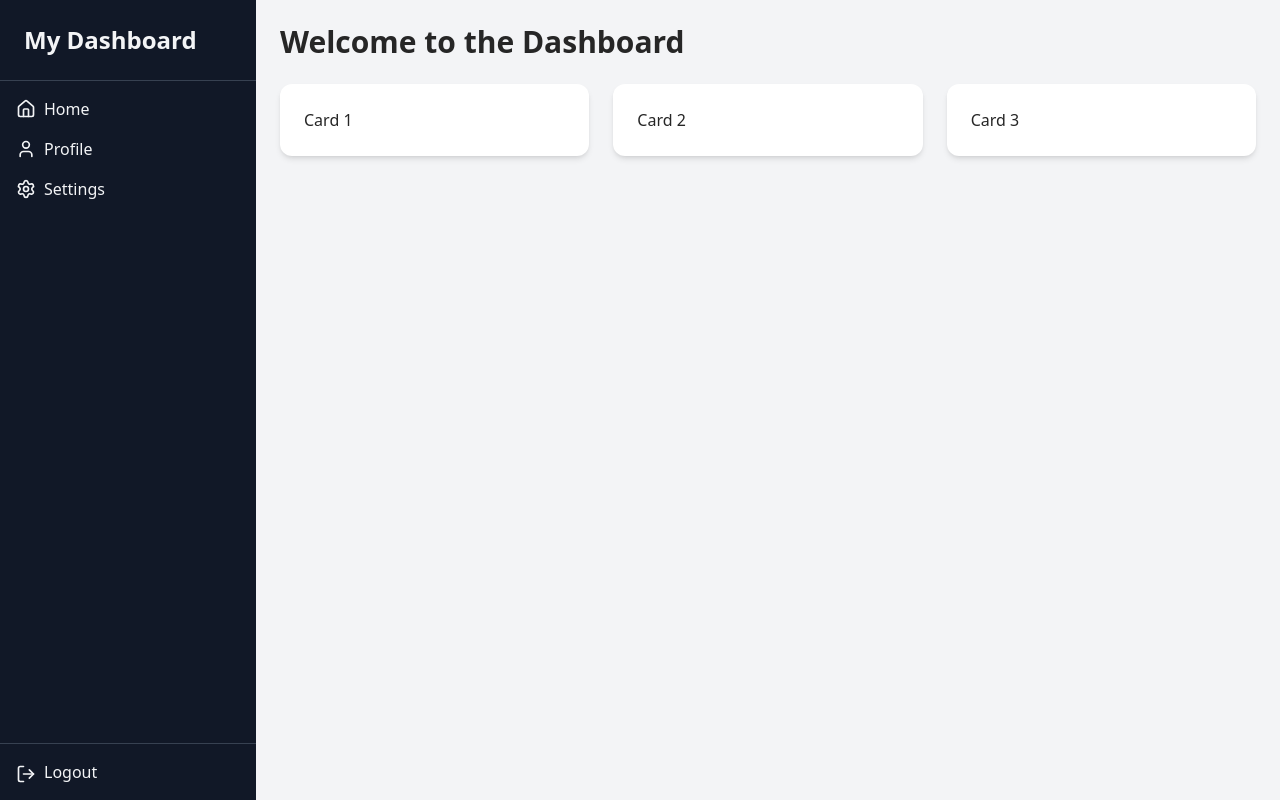
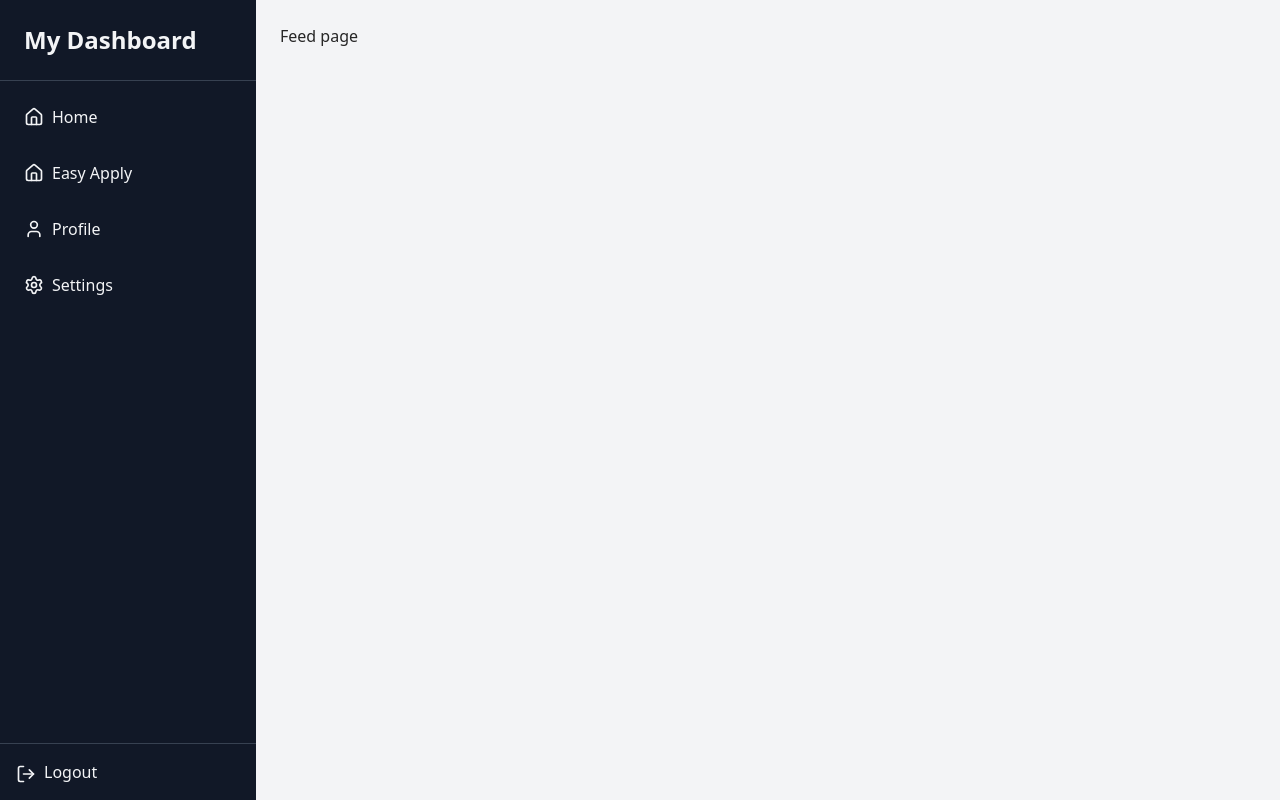
Before and after one commit to Ssharma0355/react-tech-social-media, a React (Create React App) app: page /dashboard in a window 1280 px wide. Built offline with nearby package versions, Linux system fonts and the light colour scheme.

Commit message:
sidebar set

```diff
--- a/src/components/Sidebar.js
+++ b/src/components/Sidebar.js
@@ -1,7 +1,25 @@
 import React from "react";
 import { Home, User, Settings, LogOut } from "lucide-react";
+import { useNavigate, useLocation } from "react-router-dom";
 
 const Sidebar = ({ isOpen, setIsOpen }) => {
+  const navigate = useNavigate();
+  const location = useLocation();
+
+  // navigation handler
+  const handleNavigate = (path) => {
+    navigate(path);
+    setIsOpen(false); // close on mobile after clicking
+  };
+
+  // active link style
+  const navItemStyle = (path) =>
+    `flex items-center gap-2 cursor-pointer p-2 rounded-lg transition ${
+      location.pathname === path
+        ? "text-blue-400 bg-gray-800" // Active style
+        : "hover:text-blue-400"
+    }`;
+
   return (
     <aside
       className={`
@@ -20,20 +38,26 @@ const Sidebar = ({ isOpen, setIsOpen }) => {
       <nav className="flex-1 p-4">
         <ul className="space-y-4">
           <li
-            className="flex items-center gap-2 cursor-pointer hover:text-blue-400"
-            onClick={() => setIsOpen(false)} // auto-close on mobile
+            onClick={() => handleNavigate("/dashboard")}
+            className={navItemStyle("/")}
           >
             <Home size={20} /> Home
           </li>
           <li
-            className="flex items-center gap-2 cursor-pointer hover:text-blue-400"
-            onClick={() => setIsOpen(false)}
+            onClick={() => handleNavigate("/easy-apply")}
+            className={navItemStyle("/easy-apply")}
+          >
+            <Home size={20} /> Easy Apply
+          </li>
+          <li
+            onClick={() => handleNavigate("/profile")}
+            className={navItemStyle("/profile")}
           >
             <User size={20} /> Profile
           </li>
           <li
-            className="flex items-center gap-2 cursor-pointer hover:text-blue-400"
-            onClick={() => setIsOpen(false)}
+            onClick={() => handleNavigate("/settings")}
+            className={navItemStyle("/settings")}
           >
             <Settings size={20} /> Settings
           </li>
@@ -43,7 +67,7 @@ const Sidebar = ({ isOpen, setIsOpen }) => {
       {/* Logout */}
       <div
         className="p-4 border-t border-gray-700 cursor-pointer hover:text-red-400"
-        onClick={() => setIsOpen(false)}
+        onClick={() => handleNavigate("/logout")}
       >
         <LogOut size={20} className="inline mr-2" />
         Logout
--- /dev/null
+++ b/src/pages/easyapply/EasyApply.js
@@ -0,0 +1,13 @@
+import React from 'react'
+import DashboardLayout from "../../layouts/DashboardLayout";
+
+const EasyApply = () => {
+  return (
+    <DashboardLayout>
+        <h1>Easy Apply</h1>
+
+    </DashboardLayout>
+  )
+}
+
+export default EasyApply
--- /dev/null
+++ b/src/pages/feed/Feed.js
@@ -0,0 +1,12 @@
+import React from 'react'
+import DashboardLayout from "../../layouts/DashboardLayout";
+
+const Feed = () => {
+  return (
+    <DashboardLayout>
+      <h1>Feed page</h1>
+    </DashboardLayout>
+  )
+}
+
+export default Feed
```
Also changed, not shown: src/routes/routes.js (+5 -2 lines).
